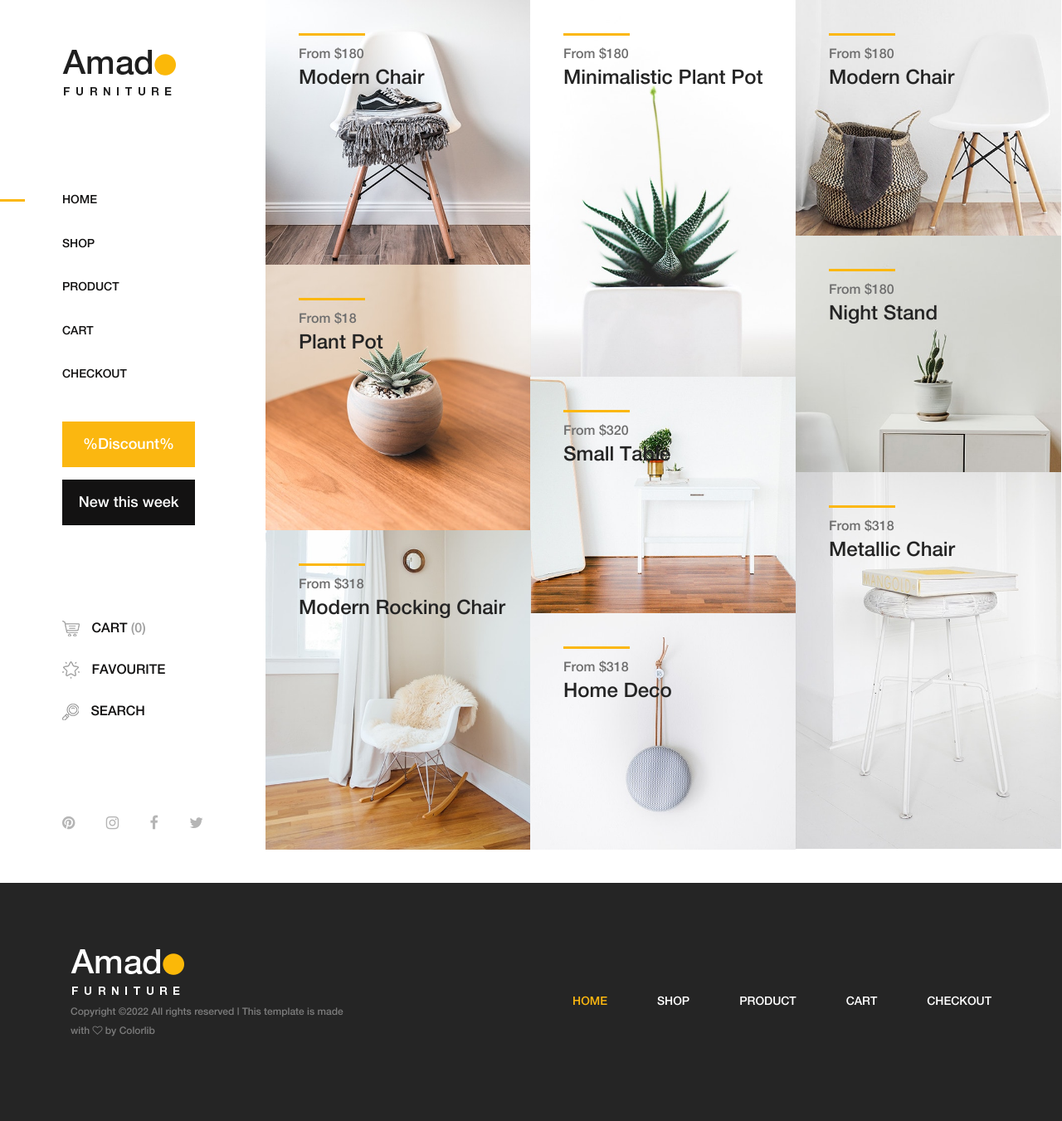
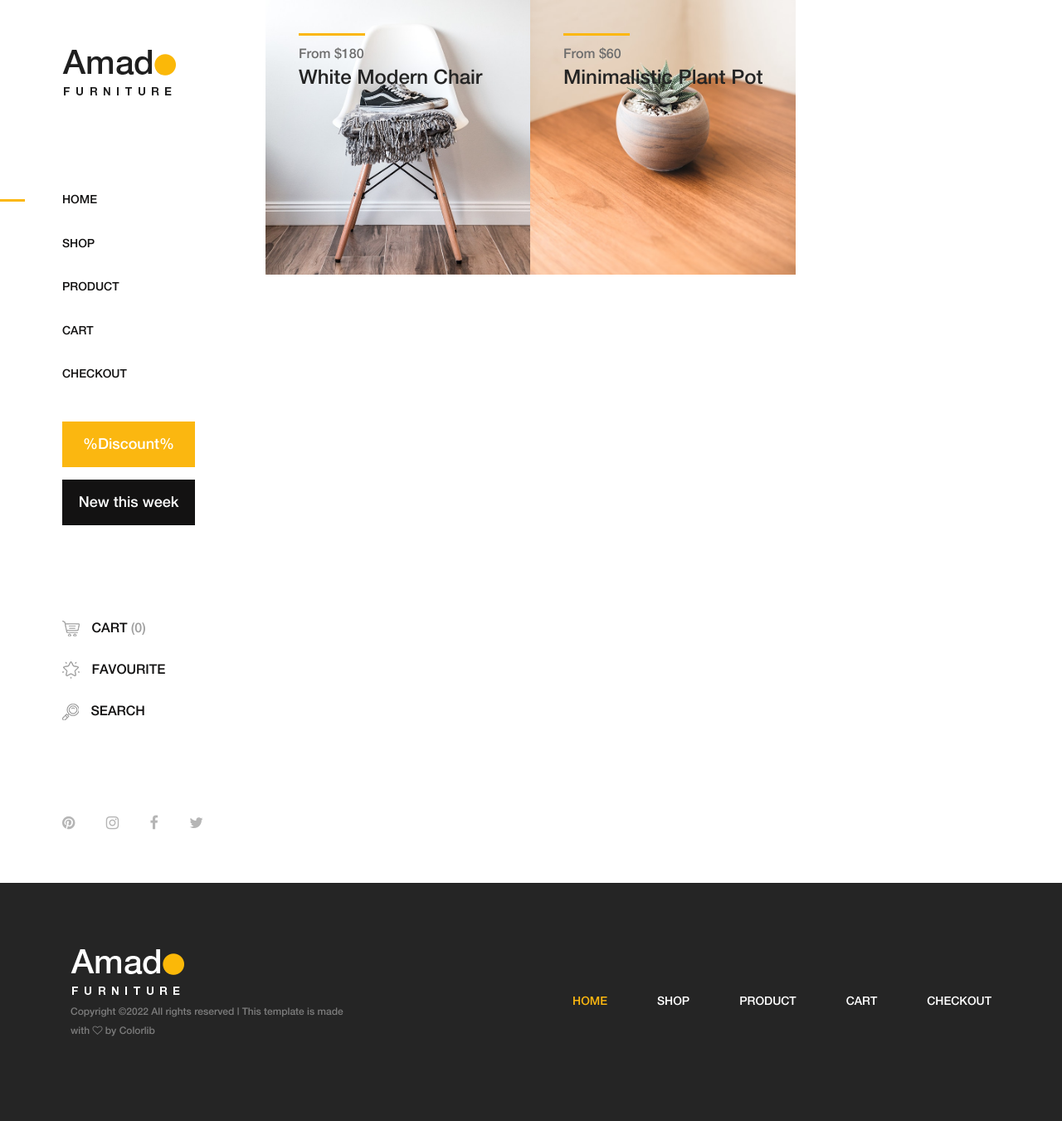
Before and after one commit to aislamml/MyShop, a Flask app: page / in a window 1280 px wide. Shown: the whole page at 83% size. Run offline with Flask 2, Linux system fonts and the light colour scheme; data comes from the database, SQL or seed files in the repository; some libraries are stand-ins or nearby versions.

Commit message:
made cycle for adding products

```diff
--- a/myshop/routes.py
+++ b/myshop/routes.py
@@ -1,10 +1,12 @@
 from myshop import app
 from flask import render_template
+from myshop.models import Product
 
 
 @app.route('/')
 def index():
-    return render_template('index.html')
+    products = Product.query.all()
+    return render_template('index.html', products = products)
 
 @app.route('/shop')
 def shop():
--- a/myshop/templates/index.html
+++ b/myshop/templates/index.html
@@ -7,121 +7,21 @@
             <div class="amado-pro-catagory clearfix">
 
                 <!-- Single Catagory -->
+
+                {% for product in products %}
                 <div class="single-products-catagory clearfix">
                     <a href="{{ url_for('shop') }}">
-                        <img src="{{ url_for('static', filename='img/bg-img/1.jpg') }}" alt="">
+                        <img src="{{ url_for('static', filename=product.image) }}" alt="">
                         <!-- Hover Content -->
                         <div class="hover-content">
                             <div class="line"></div>
-                            <p>From $180</p>
-                            <h4>Modern Chair</h4>
+                            <p>From ${{ product.price }}</p>
+                            <h4>{{ product.title }}</h4>
                         </div>
                     </a>
                 </div>
+                {% endfor %}
 
-                <!-- Single Catagory -->
-                <div class="single-products-catagory clearfix">
-                    <a href="{{ url_for('shop') }}">
-                        <img src="{{ url_for('static', filename='img/bg-img/2.jpg') }}" alt="">
-                        <!-- Hover Content -->
-                        <div class="hover-content">
-                            <div class="line"></div>
-                            <p>From $180</p>
-                            <h4>Minimalistic Plant Pot</h4>
-                        </div>
-                    </a>
-                </div>
-
-                <!-- Single Catagory -->
-                <div class="single-products-catagory clearfix">
-                    <a href="{{ url_for('shop') }}">
-                        <img src="{{ url_for('static', filename='img/bg-img/3.jpg') }}" alt="">
-                        <!-- Hover Content -->
-                        <div class="hover-content">
-                            <div class="line"></div>
-                            <p>From $180</p>
-                            <h4>Modern Chair</h4>
-                        </div>
-                    </a>
-                </div>
-
-                <!-- Single Catagory -->
-                <div class="single-products-catagory clearfix">
-                    <a href="{{ url_for('shop') }}">
-                        <img src="{{ url_for('static', filename='img/bg-img/4.jpg') }}" alt="">
-                        <!-- Hover Content -->
-                        <div class="hover-content">
-                            <div class="line"></div>
-                            <p>From $180</p>
-                            <h4>Night Stand</h4>
-                        </div>
-                    </a>
-                </div>
-
-                <!-- Single Catagory -->
-                <div class="single-products-catagory clearfix">
-                    <a href="{{ url_for('shop') }}">
-                        <img src="{{ url_for('static', filename='img/bg-img/5.jpg') }}" alt="">
-                        <!-- Hover Content -->
-                        <div class="hover-content">
-                            <div class="line"></div>
-                            <p>From $18</p>
-                            <h4>Plant Pot</h4>
-                        </div>
-                    </a>
-                </div>
-
-                <!-- Single Catagory -->
-                <div class="single-products-catagory clearfix">
-                    <a href="{{ url_for('shop') }}">
-                        <img src="{{ url_for('static', filename='img/bg-img/6.jpg') }}" alt="">
-                        <!-- Hover Content -->
-                        <div class="hover-content">
-                            <div class="line"></div>
-                            <p>From $320</p>
-                            <h4>Small Table</h4>
-                        </div>
-                    </a>
-                </div>
-
-                <!-- Single Catagory -->
-                <div class="single-products-catagory clearfix">
-                    <a href="{{ url_for('shop') }}">
-                        <img src="{{ url_for('static', filename='img/bg-img/7.jpg') }}" alt="">
-                        <!-- Hover Content -->
-                        <div class="hover-content">
-                            <div class="line"></div>
-                            <p>From $318</p>
-                            <h4>Metallic Chair</h4>
-                        </div>
-                    </a>
-                </div>
-
-                <!-- Single Catagory -->
-                <div class="single-products-catagory clearfix">
-                    <a href="{{ url_for('shop') }}">
-                        <img src="{{ url_for('static', filename='img/bg-img/8.jpg') }}" alt="">
-                        <!-- Hover Content -->
-                        <div class="hover-content">
-                            <div class="line"></div>
-                            <p>From $318</p>
-                            <h4>Modern Rocking Chair</h4>
-                        </div>
-                    </a>
-                </div>
-
-                <!-- Single Catagory -->
-                <div class="single-products-catagory clearfix">
-                    <a href="{{ url_for('shop') }}">
-                        <img src="{{ url_for('static', filename='img/bg-img/9.jpg') }}" alt="">
-                        <!-- Hover Content -->
-                        <div class="hover-content">
-                            <div class="line"></div>
-                            <p>From $318</p>
-                            <h4>Home Deco</h4>
-                        </div>
-                    </a>
-                </div>
             </div>
         </div>
         <!-- Product Catagories Area End -->
--- a/run.py
+++ b/run.py
@@ -1 +1,4 @@
 from myshop import app
+
+if __name__ == '__main__':
+    app.run(debug=True)
```
Also changed, not shown: myshop/static/css/style.css (added, +13 -0 lines), myshop/myshop.db.
